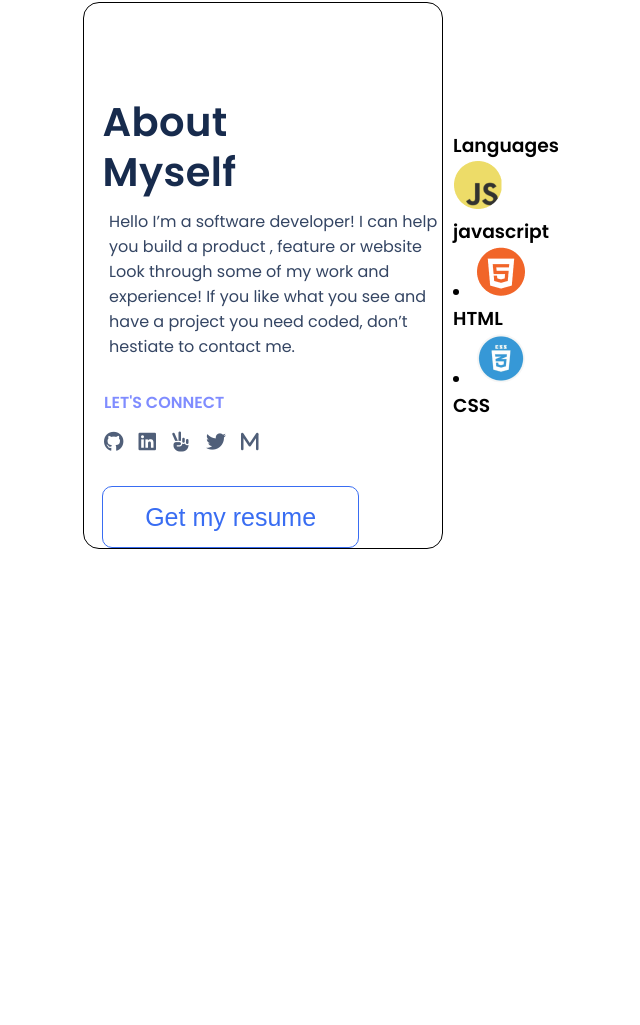
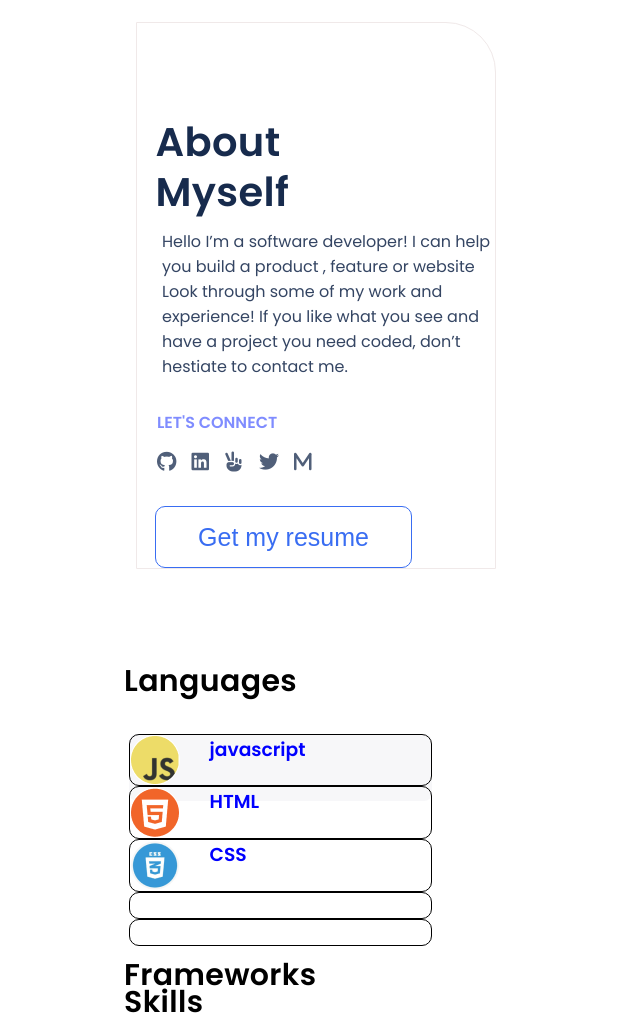
Before and after one commit to Caren-Koroeny/carensiya-portfolio, a plain HTML site: page index.html in a window 1280 px wide. Shown: the part 3201-4226 px from the top of the page, without its empty margins (324-964 px from the left). Before the commit the page ends 3760 px from the top, so only its background shows below. Drawn offline with Linux system fonts and the light colour scheme.

Commit message:
working on languages part

```diff
--- a/css/style.css
+++ b/css/style.css
@@ -177,13 +177,13 @@ section {
 
 .container {
   margin: 0 auto;
-  /* max-width: 1000px; */
+  max-width: 1000px;
   height: 100%;
   display: grid;
   justify-content: center;
   align-items: center;
   text-align: center;
-  /* width: 100%; */
+  width: 100%;
 }
 
 .card {
@@ -350,7 +350,7 @@ section {
   letter-spacing: 0.03em;
 }
 .container-about{
-  display: flex;
+  display: grid;
   justify-content: center;
   align-items: center;
   height: 100%;
@@ -362,15 +362,15 @@ section {
   align-items: center;
   gap: 12px;
   width: 360px;
-  height: 100%;
+  /* height: 100%; */
   background: #ffffff;
-  border: 1px solid #dfe1e6;
-  border-radius: 16px;
+  border: 1px solid #f0e9e9;
+  border-top-right-radius: 50px;
   flex: none;
   order: 0;
   flex-grow: 0;
-  margin: 10px;
-  border: 1px solid black;
+  margin-top: 30px;
+  /* border: 1px solid black; */
 }
 .title-about h1 {
   top: 1000px;
@@ -460,3 +460,73 @@ section {
     font-size: 20px;
     font-weight: 500;
   }
+
+
+.lang {
+  display: flex;
+  justify-content: center;
+  align-items: flex-start;
+  margin-top: 60px;
+  max-width: 375px;
+  height: 100%;
+
+}
+.about-lang{
+  font-size: 30px;
+  margin-top: 60px;
+  display: flex;
+  font-family: "Poppins", sans-serif;
+  align-items: flex-start;
+  font-weight: 800;
+  letter-spacing: 0.37px;
+  position: absolute;
+  height: 24px;
+  left: 35%;
+  right: 100px;
+  color:#000000;
+
+}
+
+.lang-list{
+  display: flex;
+  flex-direction: column;
+  gap: 10%;
+  justify-content: center;
+  align-items: flex-start;
+  margin-top: 70px;
+  max-width: 375px;
+  height: 100%;
+  margin-left: -20%;
+}
+.three-lang{
+width: 303px;
+height: 66.72px;
+background: #F7F7F9;
+border-radius: 8px;
+/* flex: none; */
+order: 2;
+flex-grow: 0;
+list-style: none;
+gap: 50%;
+display: flex;
+flex-direction: column;
+
+}
+.language-list{
+  display: flex;
+  /* gap: 50px; */
+  height: 80px;
+  width: 100%;
+
+  color: blue;
+}
+.three-lang li{
+  border: 1px solid black;
+  border-radius: 10px;
+  /* display: flex; */
+  gap: 10%;
+}
+.language{
+  display: flex;
+
+}
--- a/index.html
+++ b/index.html
@@ -243,26 +243,39 @@
     </div>
 
     <div class="lang">
-      <div class="title"> <h3>Languages</h3> </div>
+      <div class="title-about"> <h3 class="about-lang">Languages</h3> </div>
       <div class="lang-list">
         <ul class="three-lang">
-          <li>
+          <li class="language-list">
             <img src="/images/js.png" alt="js" class="images-lang">
+            <h3 class="language">javascript</h3>
           </li>
-          <h3>javascript</h3>
-        </ul>
-        <li>
+
+
+        <li class="language-list">
           <img src="/images/html.png" alt="html" class="images-lang">
+          <h3 class="language">HTML</h3>
         </li>
-        <h3>HTML</h3>
-      </ul>
-      <li>
+
+      <li class="language-list">
         <img src="/images/css.png" alt="css" class="images-lang">
+        <h3 class="language">CSS</h3>
       </li>
-      <h3>CSS</h3>
+
+      <li class="frame-work">
+        <h3 class="about-lang">Frameworks</h3>
+        <img src="" alt="">
+      </li>
+
+      <li class="skills">
+        <h3 class="about-lang">Skills</h3>
+        <img src="" alt="">
+      </li>
     </ul>
       </div>
     </div>
+
+
   </section>
 
 </body>
```
